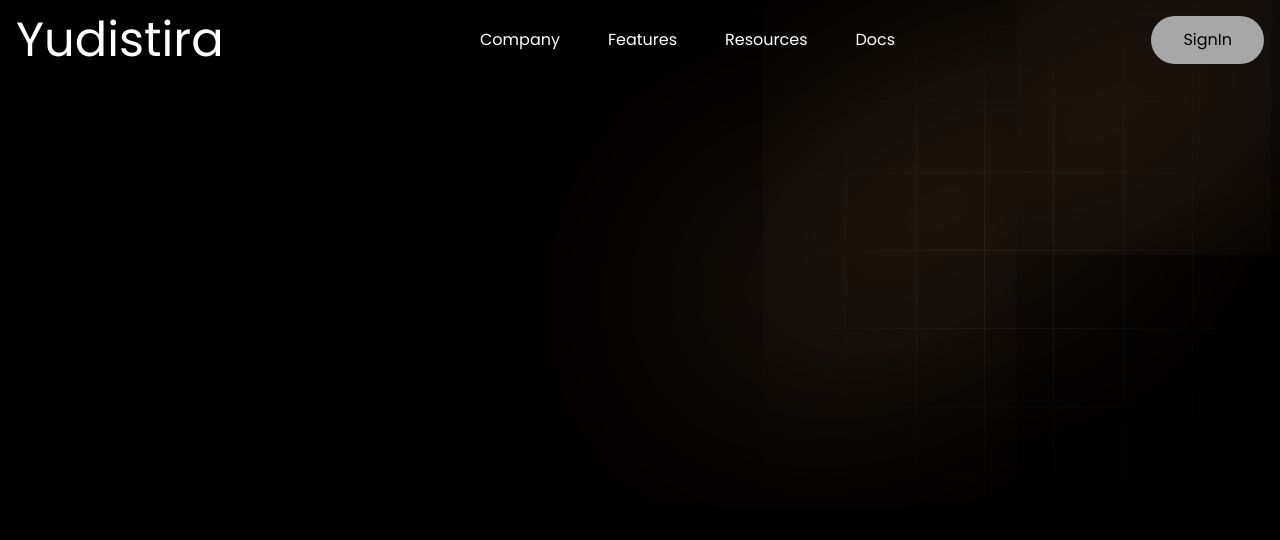
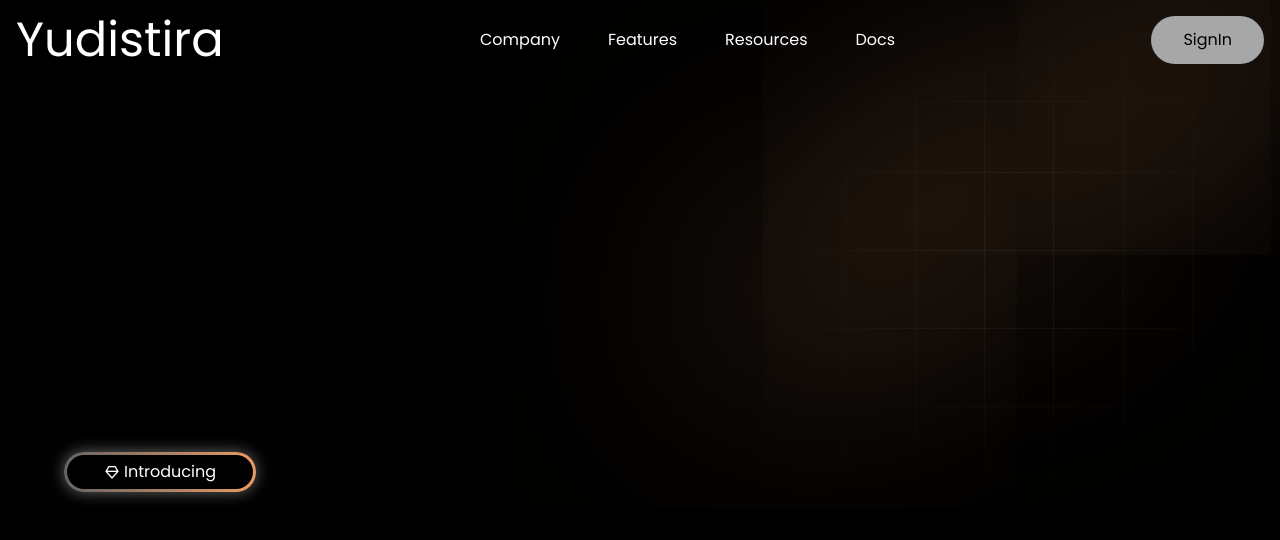
Before and after one commit to yudisdev/3d-StarUp-app, a React (Vite) app: page / in a window 1280 px wide. Shown: the top 540 px of the page. Built offline with nearby package versions, Linux system fonts and the light colour scheme.

Commit message:
update hero.jsx

```diff
--- a/src/App.jsx
+++ b/src/App.jsx
@@ -1,4 +1,5 @@
 import Header from "./components/Header"
+import Hero from "./components/Hero"
 
 export default function App () {
   return(
@@ -10,6 +11,7 @@
       <div className="h-0 w-[40rem] absolute top-[20%] right-[-5%] shadow-[0_0_900px_20px_#e99b63] -rotate-[30deg] -z-10"></div>
 
       <Header/>
+      <Hero/>
     </main>
   )
 }
--- /dev/null
+++ b/src/components/Hero.jsx
@@ -0,0 +1,23 @@
+import 'boxicons/css/boxicons.min.css';
+
+const Hero = () => {
+  return (
+    <main className="flex lg:mt-20 flex-col lg:flex-row items-center justify-between min-h-[calc(90vh-6rem)]">
+
+        <div className="max-w-xl ml-[5%] z-10 mt-[90%] md:mt-[60%] lg:mt-0">
+            {/* tag box-with gradient border */}
+            <div className='relative w-[95%] sm:w-48 h-10 bg-gradient-to-r from-[#656565] to-[#e99b63] shadow-[0_0_15px_rgba(255,255,255,0.4)] rounded-full'>
+                <div className='absolute inset-[3px] bg-black rounded-full flex items-center justify-center gap-1'>
+                    <i class='bx bx-diamond'></i>
+                    Introducing
+                </div>
+            </div>
+        </div>
+
+        {/* main heading */}
+        <h1></h1>
+    </main>
+  )
+}
+
+export default Hero
```
